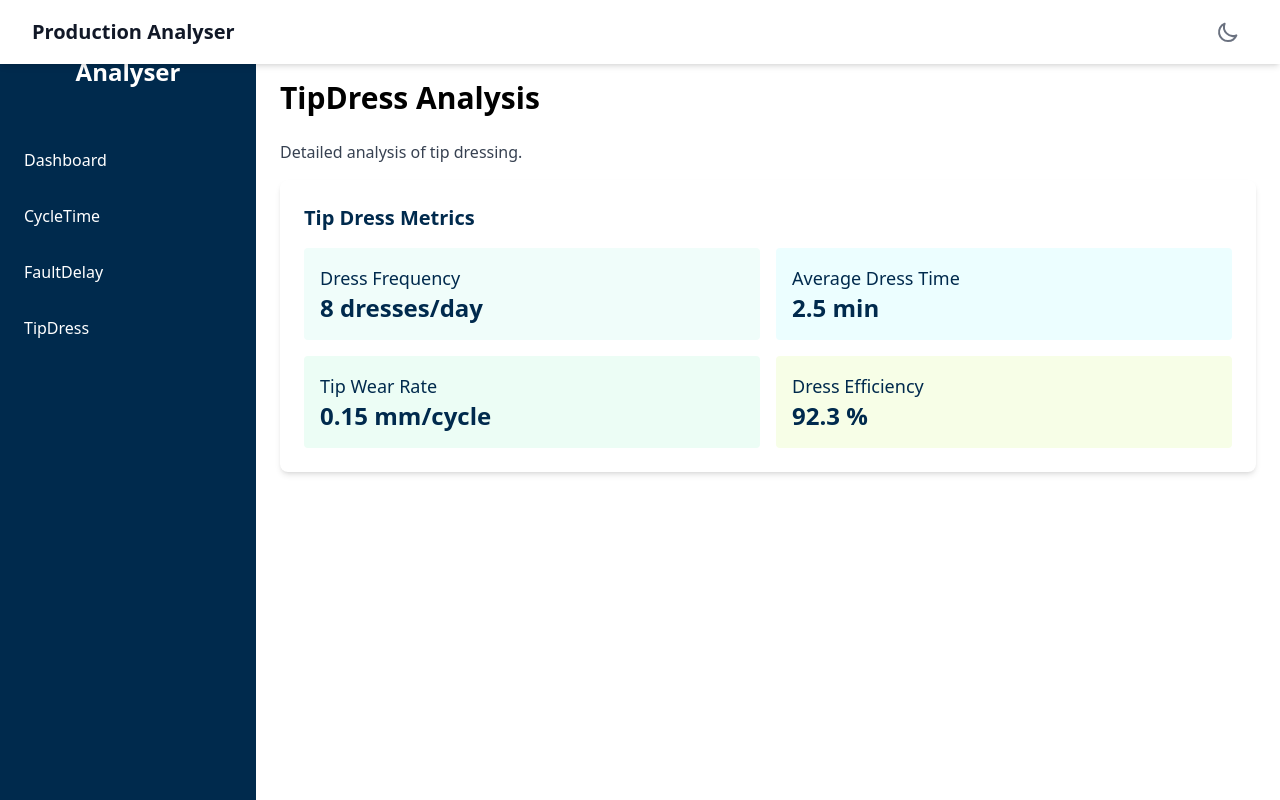
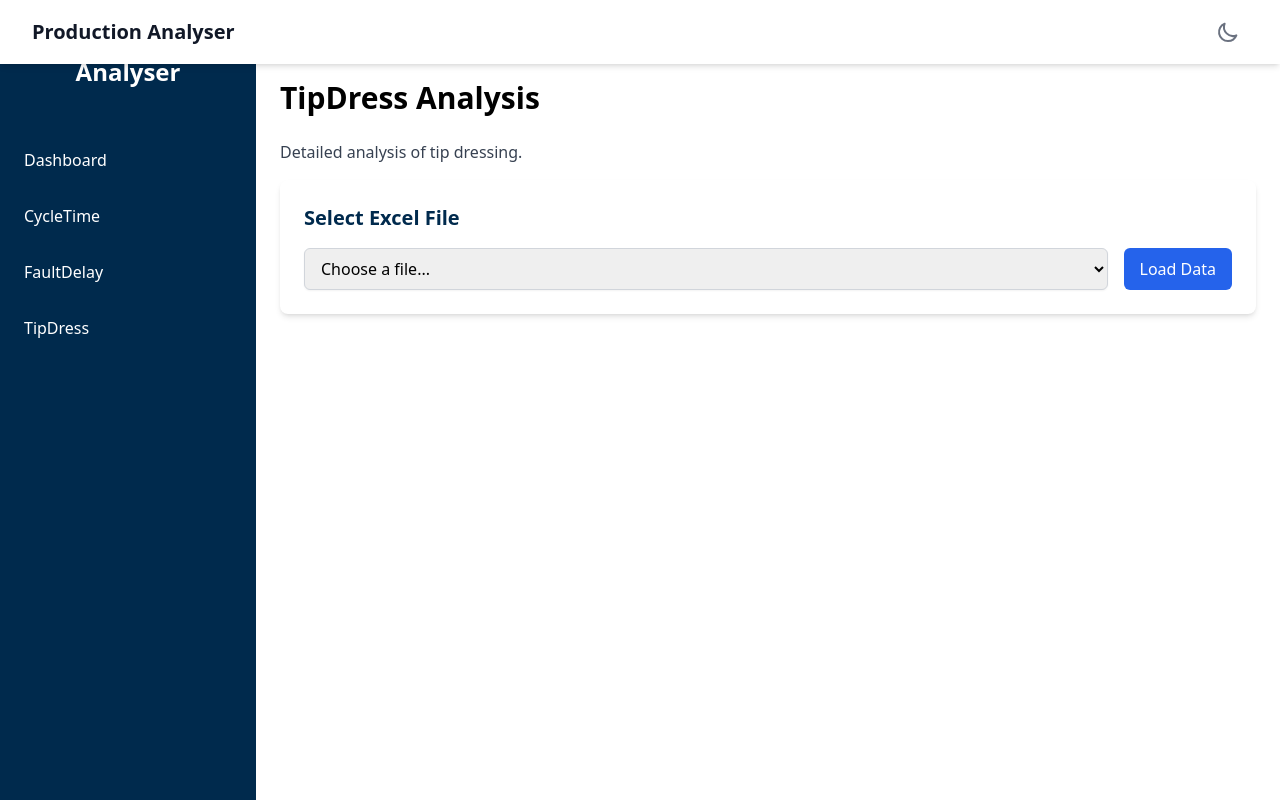
Before and after one commit to devmdave/ProductionAnalyser-Web, a Flask app: template templates/tipdress.html in a window 1280 px wide. Run offline with Flask 3, Linux system fonts and the light colour scheme; the template is opened without the code that fills it, so the values that code supplies are empty; some libraries are stand-ins or nearby versions.

Commit message:
created tables with file list in all layouts

```diff
--- a/app.py
+++ b/app.py
@@ -30,13 +30,47 @@ def cycletime():
 
     return render_template('cycletime.html', files=files, headers=headers, data=data, selected_file=selected_file)
 
-@app.route('/faultdelay')
+@app.route('/faultdelay', methods=['GET', 'POST'])
 def faultdelay():
-    return render_template('faultdelay.html')
+    data_dir = 'faultdelay_data'
+    files = [f for f in os.listdir(data_dir) if f.endswith('.xlsx')]
+    headers = []
+    data = []
+    selected_file = None
 
-@app.route('/tipdress')
+    if request.method == 'POST':
+        selected_file = request.form.get('file')
+        if selected_file and selected_file in files:
+            workbook = openpyxl.load_workbook(os.path.join(data_dir, selected_file))
+            sheet = workbook.active
+            for row in sheet.iter_rows(values_only=True):
+                if not headers:
+                    headers = list(row)
+                else:
+                    data.append(list(row))
+
+    return render_template('faultdelay.html', files=files, headers=headers, data=data, selected_file=selected_file)
+
+@app.route('/tipdress', methods=['GET', 'POST'])
 def tipdress():
-    return render_template('tipdress.html')
+    data_dir = 'tipdress_data'
+    files = [f for f in os.listdir(data_dir) if f.endswith('.xlsx')]
+    headers = []
+    data = []
+    selected_file = None
+
+    if request.method == 'POST':
+        selected_file = request.form.get('file')
+        if selected_file and selected_file in files:
+            workbook = openpyxl.load_workbook(os.path.join(data_dir, selected_file))
+            sheet = workbook.active
+            for row in sheet.iter_rows(values_only=True):
+                if not headers:
+                    headers = list(row)
+                else:
+                    data.append(list(row))
+
+    return render_template('tipdress.html', files=files, headers=headers, data=data, selected_file=selected_file)
 
 if __name__ == '__main__':
     app.run(host='0.0.0.0', debug=True)
--- a/templates/tipdress.html
+++ b/templates/tipdress.html
@@ -50,28 +50,46 @@
     <main class="md:ml-64 p-4 md:p-6 pt-20 md:pt-20">
         <h1 class="text-2xl md:text-3xl font-bold mb-4 md:mb-6">TipDress Analysis</h1>
         <p class="text-gray-700 mb-4">Detailed analysis of tip dressing.</p>
-        <!-- Add specific content for TipDress page -->
+        <!-- File Selection -->
+        <div class="card-bg p-4 md:p-6 rounded-lg shadow-md mb-6">
+            <h2 class="text-lg md:text-xl font-semibold mb-4 text-dark">Select Excel File</h2>
+            <form method="POST" class="flex flex-col sm:flex-row gap-4">
+                <select name="file" class="flex-1 px-3 py-2 border border-gray-300 dark:border-gray-600 rounded-md shadow-sm focus:outline-none focus:ring-indigo-500 focus:border-indigo-500 dark:bg-gray-700 dark:text-white">
+                    <option value="">Choose a file...</option>
+                    {% for file in files %}
+                    <option value="{{ file }}" {% if selected_file == file %}selected{% endif %}>{{ file }}</option>
+                    {% endfor %}
+                </select>
+                <button type="submit" class="px-4 py-2 bg-blue-600 text-white rounded-md hover:bg-blue-700 focus:outline-none focus:ring-2 focus:ring-blue-500 focus:ring-offset-2">Load Data</button>
+            </form>
+        </div>
+
+        <!-- Data Table -->
+        {% if headers %}
         <div class="card-bg p-4 md:p-6 rounded-lg shadow-md">
-            <h2 class="text-lg md:text-xl font-semibold mb-4 text-dark">Tip Dress Metrics</h2>
-            <div class="grid grid-cols-1 sm:grid-cols-2 gap-4">
-                <div class="p-3 md:p-4 metric-bg-teal rounded">
-                    <div class="text-base md:text-lg font-medium text-dark">Dress Frequency</div>
-                    <div class="text-xl md:text-2xl font-bold text-dark">8 dresses/day</div>
-                </div>
-                <div class="p-3 md:p-4 metric-bg-cyan rounded">
-                    <div class="text-base md:text-lg font-medium text-dark">Average Dress Time</div>
-                    <div class="text-xl md:text-2xl font-bold text-dark">2.5 min</div>
-                </div>
-                <div class="p-3 md:p-4 metric-bg-emerald rounded">
-                    <div class="text-base md:text-lg font-medium text-dark">Tip Wear Rate</div>
-                    <div class="text-xl md:text-2xl font-bold text-dark">0.15 mm/cycle</div>
-                </div>
-                <div class="p-3 md:p-4 metric-bg-lime rounded">
-                    <div class="text-base md:text-lg font-medium text-dark">Dress Efficiency</div>
-                    <div class="text-xl md:text-2xl font-bold text-dark">92.3 %</div>
-                </div>
+            <h2 class="text-lg md:text-xl font-semibold mb-4 text-dark">Tip Dress Data - {{ selected_file }}</h2>
+            <div class="overflow-x-auto">
+                <table class="min-w-full table-auto border-collapse border border-gray-300 dark:border-gray-600">
+                    <thead class="bg-gray-50 dark:bg-gray-700">
+                        <tr>
+                            {% for header in headers %}
+                            <th class="px-4 py-2 text-left text-xs font-medium text-gray-500 dark:text-gray-300 uppercase tracking-wider border-b border-gray-300 dark:border-gray-600">{{ header }}</th>
+                            {% endfor %}
+                        </tr>
+                    </thead>
+                    <tbody class="bg-white dark:bg-gray-800 divide-y divide-gray-200 dark:divide-gray-600">
+                        {% for row in data %}
+                        <tr class="hover:bg-gray-50 dark:hover:bg-gray-700">
+                            {% for cell in row %}
+                            <td class="px-4 py-2 whitespace-nowrap text-sm text-gray-900 dark:text-gray-100 border-b border-gray-300 dark:border-gray-600">{{ cell }}</td>
+                            {% endfor %}
+                        </tr>
+                        {% endfor %}
+                    </tbody>
+                </table>
             </div>
         </div>
+        {% endif %}
     </main>
 
     <script src="{{ url_for('static', filename='script.js') }}"></script>
```
Also changed, not shown: templates/faultdelay.html (+37 -19 lines), 7 other files.
